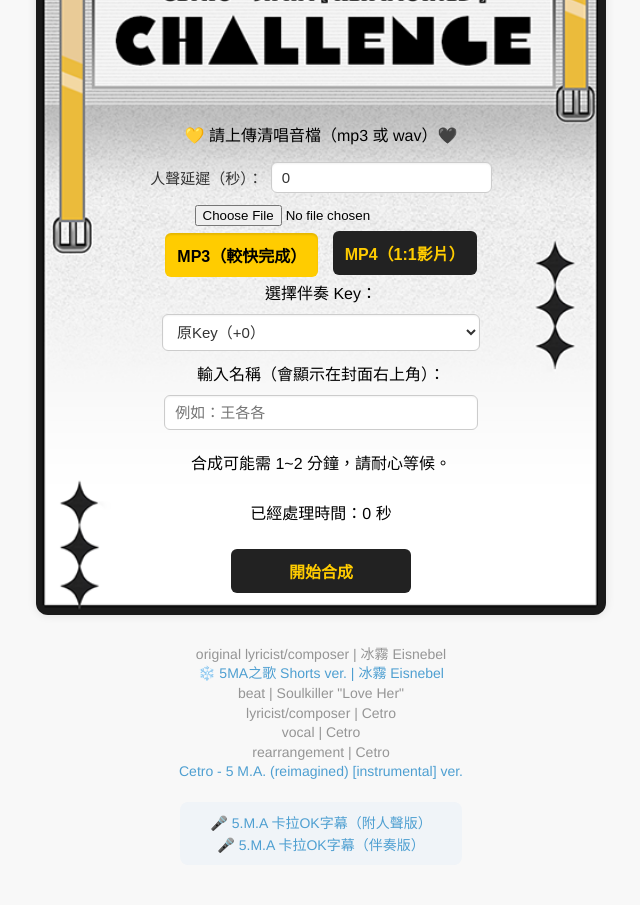
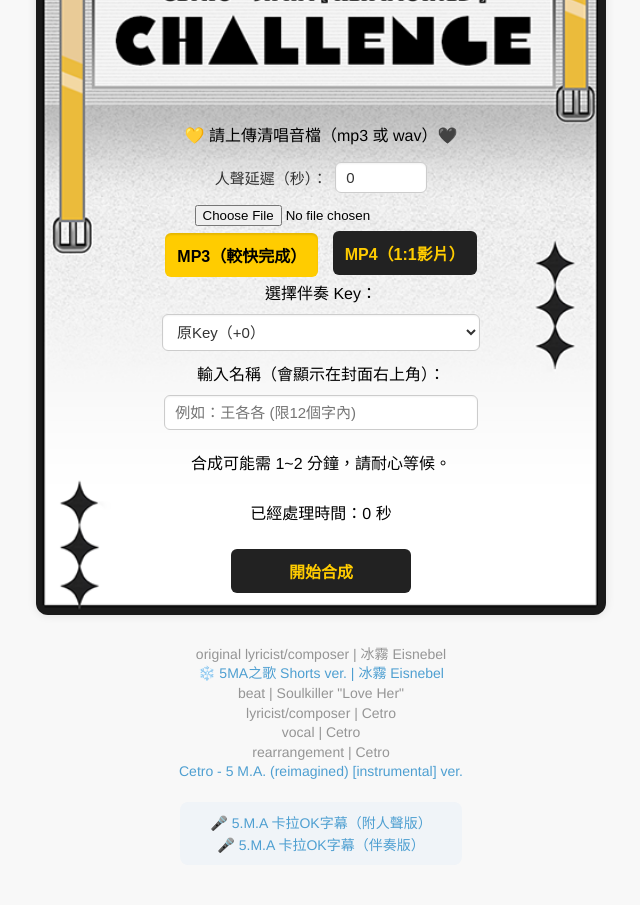
Before and after one commit to Novemk/vocal-mixerSTR, a Flask app: page / in a window 1280 px wide. Shown: the whole page, without its empty margins (319-959 px from the left). Run offline with Flask 3, Linux system fonts and the light colour scheme.

Commit message:
Update index.html

```diff
--- a/templates/index.html
+++ b/templates/index.html
@@ -4,6 +4,9 @@
     <meta charset="UTF-8">
     <title>CETRO - 5.M.A [REIMAGINED]</title>
     <link rel="stylesheet" href="/static/style.css">
+    <link href="https://fonts.googleapis.com/css2?family=Rubik+Mono+One&display=swap" rel="stylesheet">
+    <link href="https://fonts.googleapis.com/css2?family=Noto+Sans+TC:wght@900&family=Rubik+Mono+One&display=swap" rel="stylesheet">
+
 </head>
 <body>
   <div class="wrapper">
@@ -15,7 +18,7 @@
        <!-- 🔧 延遲設定輸入欄位（放同一行） -->
        <div class="delay-row">
          <label for="delayInput">人聲延遲（秒）：</label>
-         <input type="number" id="delayInput" value="0" min="0" step="0.1">
+         <input type="number" id="delayInput" value="0" min="0" max="20" step="0.1">
        </div>
 
 
@@ -39,7 +42,8 @@
 
         <!-- 📝 使用者名稱輸入欄位 -->
         <label for="usernameInput">輸入名稱（會顯示在封面右上角）：</label>
-        <input type="text" id="usernameInput" placeholder="例如：王各各">
+        <input type="text" id="usernameInput" placeholder="例如：王各各 (限12個字內)" maxlength="12">
+
 
         <!-- 📣 處理中提示文字 -->
         <div id="processingStatus">合成可能需 1~2 分鐘，請耐心等候。</div>
```
